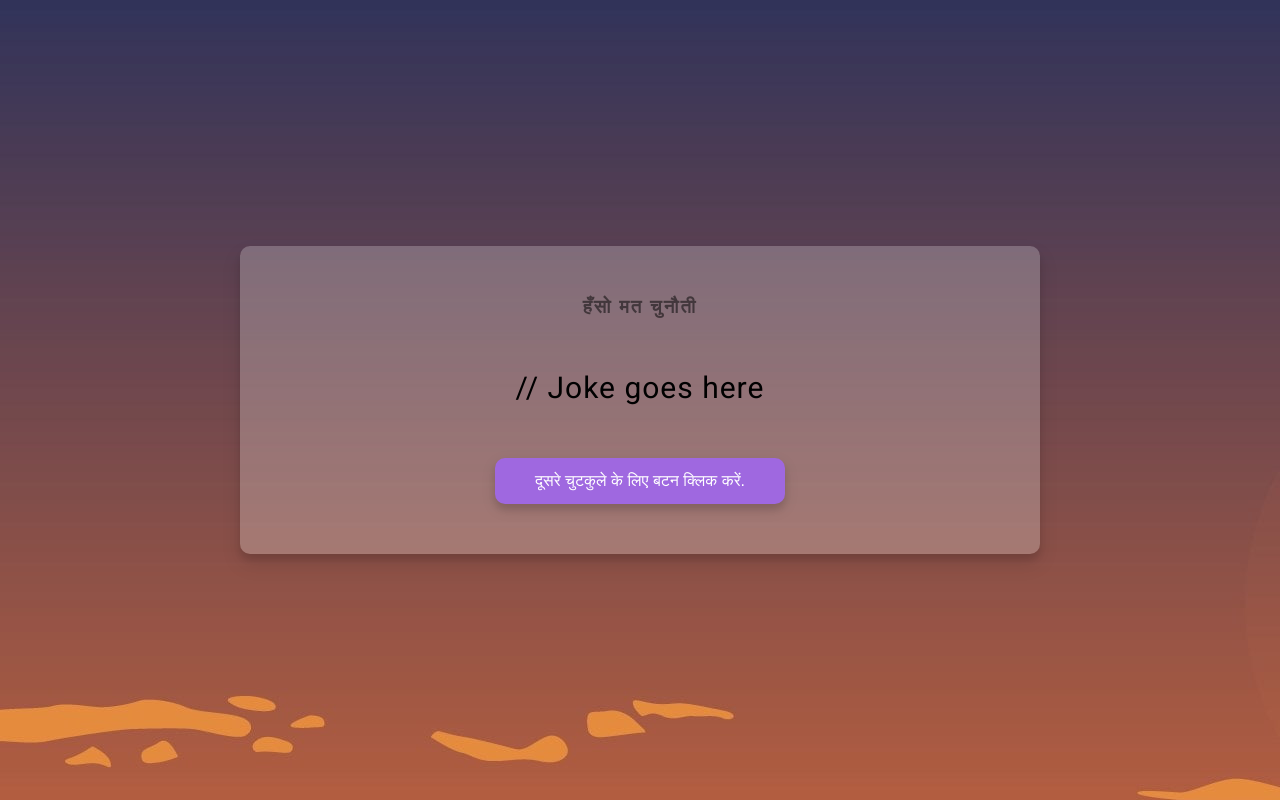
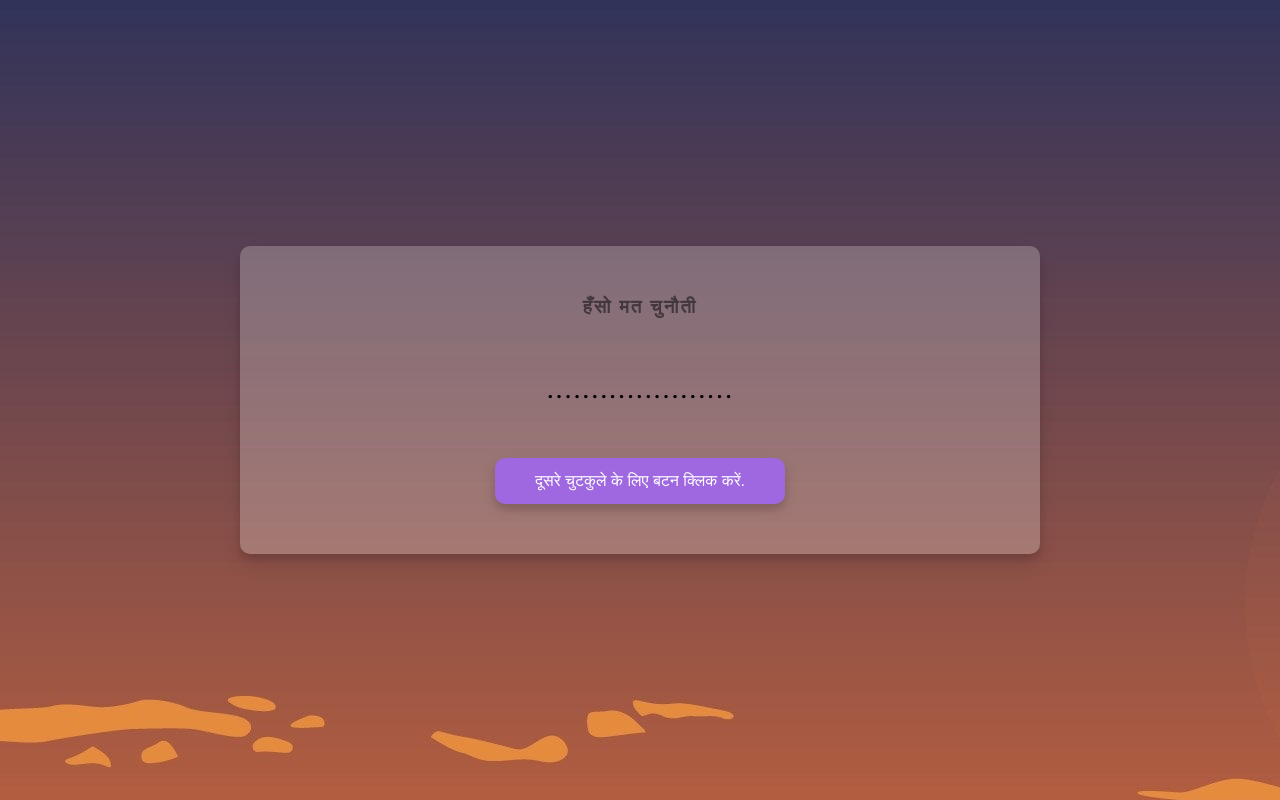
Before and after one commit to Asadullah-nadeem/Hindi-Jokes-API, a plain HTML site: page index.html in a window 1280 px wide. Drawn offline with Linux system fonts and the light colour scheme; no server answers.

Commit message:
Update index.html

```diff
--- a/index.html
+++ b/index.html
@@ -9,7 +9,7 @@
   <body>
     <div class="container">
       <h3>हँसो मत चुनौती</h3>
-      <div id="joke" class="joke">// Joke goes here</div>
+      <div id="joke" class="joke">.....................</div>
       <button id="jokeBtn" class="btn">दूसरे चुटकुले के लिए बटन क्लिक करें.
       </button>
     </div>
```
